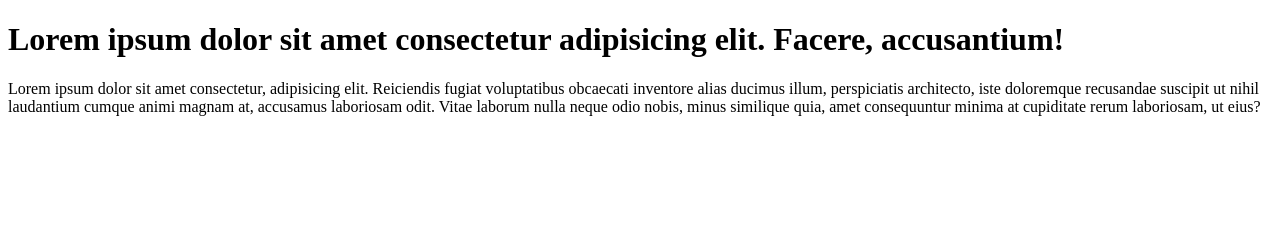
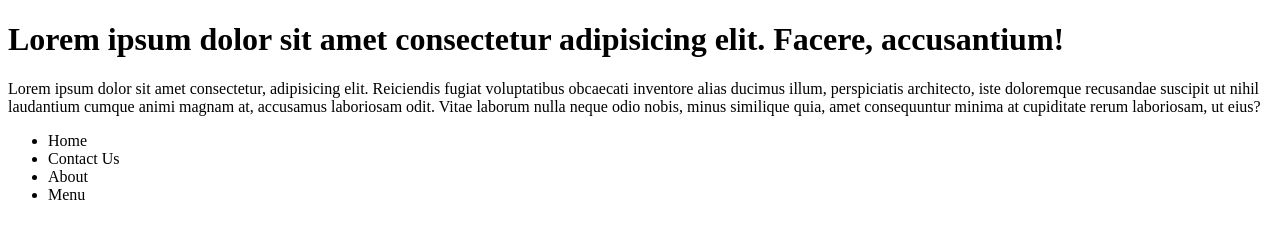
Before and after one commit to barkha-stack/learn-git, a plain HTML site: page index.html in a window 1280 px wide. Drawn offline with Linux system fonts and the light colour scheme.

Commit message:
added list

```diff
--- a/index.html
+++ b/index.html
@@ -8,5 +8,9 @@
 <body>
    <h1>Lorem ipsum dolor sit amet consectetur adipisicing elit. Facere, accusantium!</h1>
    <p>Lorem ipsum dolor sit amet consectetur, adipisicing elit. Reiciendis fugiat voluptatibus obcaecati inventore alias ducimus illum, perspiciatis architecto, iste doloremque recusandae suscipit ut nihil laudantium cumque animi magnam at, accusamus laboriosam odit. Vitae laborum nulla neque odio nobis, minus similique quia, amet consequuntur minima at cupiditate rerum laboriosam, ut eius?</p>
+   <ul><li>Home</li>
+   <li>Contact Us</li>
+   <li>About</li>
+   <li>Menu</li></ul>
 </body>
 </html>
```
